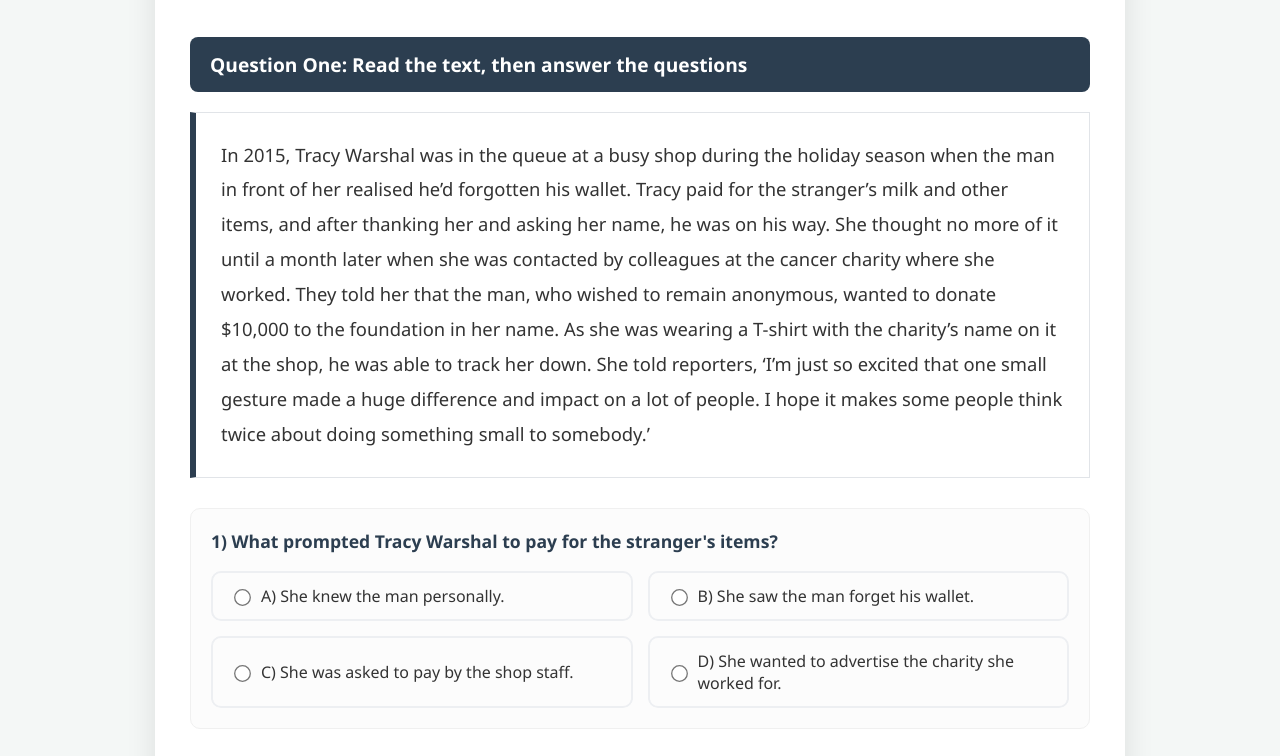
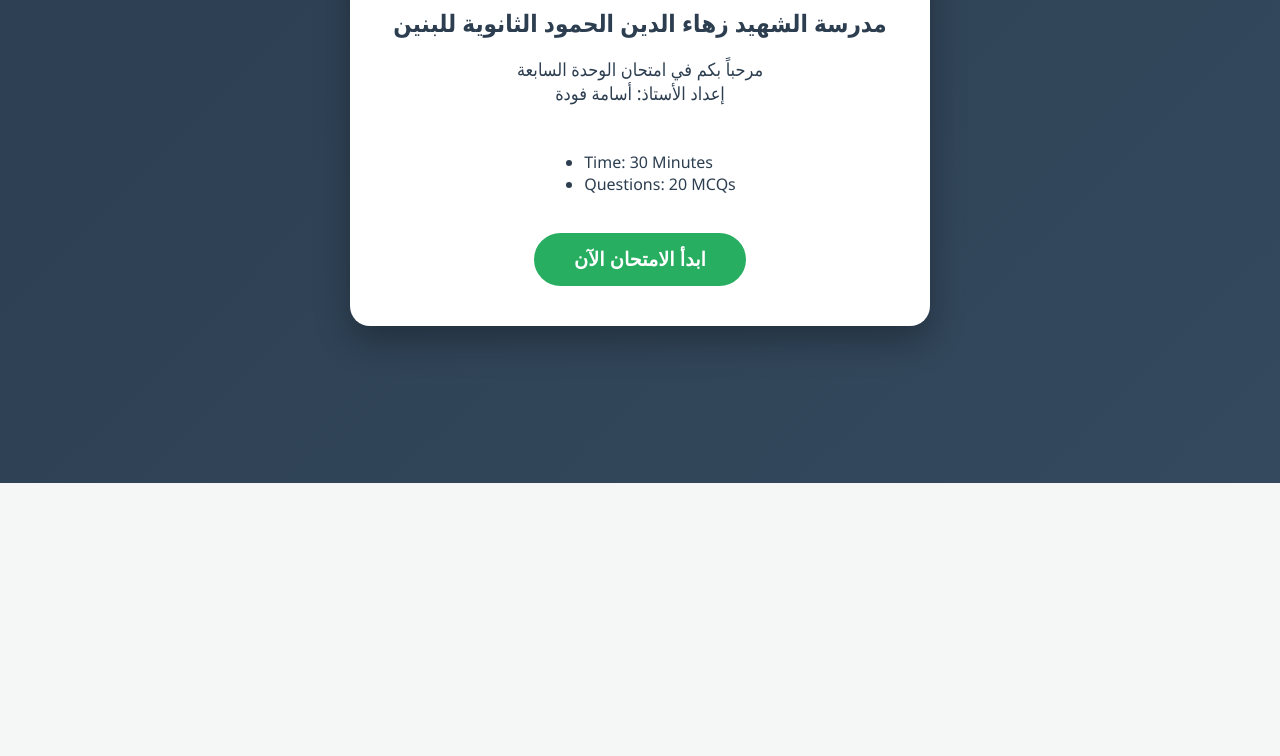
Before and after one commit to ahmadhomepc2008-arch/unit7-3, a plain HTML site: page index.html in a window 1280 px wide. Shown: the part 317-1073 px from the top of the page. After the commit the page ends 800 px from the top, so only its background shows below. Drawn offline with Linux system fonts and the light colour scheme.

Commit message:
Update index.html

```diff
--- a/index.html
+++ b/index.html
@@ -20,6 +20,54 @@
             color: #333;
         }
 
+        /* --- شاشة الترحيب --- */
+        #welcome-screen {
+            position: fixed;
+            top: 0;
+            left: 0;
+            width: 100%;
+            height: 100%;
+            background: linear-gradient(135deg, var(--primary) 0%, #34495e 100%);
+            display: flex;
+            justify-content: center;
+            align-items: center;
+            z-index: 2000;
+            color: white;
+            text-align: center;
+        }
+
+        .welcome-box {
+            background: white;
+            color: var(--primary);
+            padding: 40px;
+            border-radius: 20px;
+            box-shadow: 0 15px 35px rgba(0,0,0,0.3);
+            max-width: 500px;
+            width: 90%;
+        }
+
+        .welcome-box img { max-width: 120px; margin-bottom: 20px; }
+        .welcome-box h1 { margin: 10px 0; font-size: 24px; direction: rtl; }
+        .welcome-box p { font-size: 18px; margin-bottom: 30px; }
+
+        .start-btn {
+            background: var(--accent);
+            color: white;
+            border: none;
+            padding: 15px 40px;
+            font-size: 1.2rem;
+            font-weight: bold;
+            border-radius: 50px;
+            cursor: pointer;
+            transition: 0.3s;
+        }
+
+        .start-btn:hover { background: #219150; transform: scale(1.05); }
+
+        /* --- إخفاء الامتحان في البداية --- */
+        #exam-wrapper { display: none; }
+
+        /* --- باقي التنسيقات الأصلية --- */
         .timer-container {
             position: fixed;
             top: 20px;
@@ -175,6 +223,21 @@
 </head>
 <body>
 
+<div id="welcome-screen">
+    <div class="welcome-box">
+        <img src="https://i.ibb.co/dsF6pmMw/20170618225634.jpg" alt="Logo">
+        <h1>مدرسة الشهيد زهاء الدين الحمود الثانوية للبنين</h1>
+        <p>مرحباً بكم في امتحان الوحدة السابعة<br>إعداد الأستاذ: أسامة فودة</p>
+        <ul style="text-align: left; display: inline-block; direction: ltr;">
+            <li>Time: 30 Minutes</li>
+            <li>Questions: 20 MCQs</li>
+        </ul>
+        <br><br>
+        <button class="start-btn" onclick="startExam()">ابدأ الامتحان الآن</button>
+    </div>
+</div>
+
+<div id="exam-wrapper">
     <div class="timer-container" id="timerBox">
         <span>Time Left:</span>
         <span id="timer">--:--</span>
@@ -205,6 +268,7 @@
             <button type="button" id="submitBtn" class="submit-btn" onclick="gradeQuiz()">Finish & Calculate Score</button>
         </form>
     </div>
+</div>
 
 <script>
     const readingData = [
@@ -220,7 +284,6 @@
         { id: 10, q: "What season did this incident occur?", options: ["Summer", "Holiday season", "Spring", "Autumn"], ans: "B" }
     ];
 
-    // أسئلة القواعد مرتبة بشكل عشوائي الآن
     const grammarData = [
         { id: 11, q: "\"I didn't go to the party.\"", options: ["She told me that she didn't go to the party.", "She told me that she doesn't go to the party.", "She told me that she hadn't gone to the party.", "She told me that she hasn't gone to the party."], ans: "C" },
         { id: 12, q: "\"I'm coming!\"", options: ["She said that she is coming.", "She said that she was coming.", "She said that she has been coming.", "She said that she would come."], ans: "B" },
@@ -244,19 +307,28 @@
         });
     }
 
-    // --- نظام الوقت الصارم ---
+    let countdown;
     const EXAM_MINUTES = 30;
+
+    // دالة بدء الامتحان
+    function startExam() {
+        document.getElementById('welcome-screen').style.display = 'none';
+        document.getElementById('exam-wrapper').style.display = 'block';
+
         let endTime = localStorage.getItem('examEndTime');
-
         if (!endTime) {
             endTime = Date.now() + (EXAM_MINUTES * 60 * 1000);
             localStorage.setItem('examEndTime', endTime);
         }
 
+        runTimer(endTime);
+    }
+
+    function runTimer(endTime) {
         const timerDisplay = document.getElementById('timer');
         const timerBox = document.getElementById('timerBox');
 
-    const countdown = setInterval(() => {
+        countdown = setInterval(() => {
             const now = Date.now();
             const difference = endTime - now;
 
@@ -273,6 +345,7 @@
             timerDisplay.innerHTML = `${minutes}:${seconds < 10 ? '0' : ''}${seconds}`;
             if (difference < 120000) timerBox.classList.add('timer-warning');
         }, 1000);
+    }
 
     function autoSubmit() {
         alert("Time is up! Submitting your answers.");
@@ -313,7 +386,13 @@
     window.onload = () => {
         renderQuestions(readingData, 'readingQuestionsSection');
         renderQuestions(grammarData, 'grammarQuestionsSection');
-        if (localStorage.getItem('examFinished')) {
+
+        // إذا كان الطالب قد بدأ الامتحان مسبقاً، لا نظهر شاشة الترحيب
+        if (localStorage.getItem('examEndTime') && !localStorage.getItem('examFinished')) {
+            startExam();
+        } else if (localStorage.getItem('examFinished')) {
+            document.getElementById('welcome-screen').style.display = 'none';
+            document.getElementById('exam-wrapper').style.display = 'block';
             setTimeout(gradeQuiz, 300);
         }
     };
```
Lines whose indentation alone changed are shown as unchanged.
